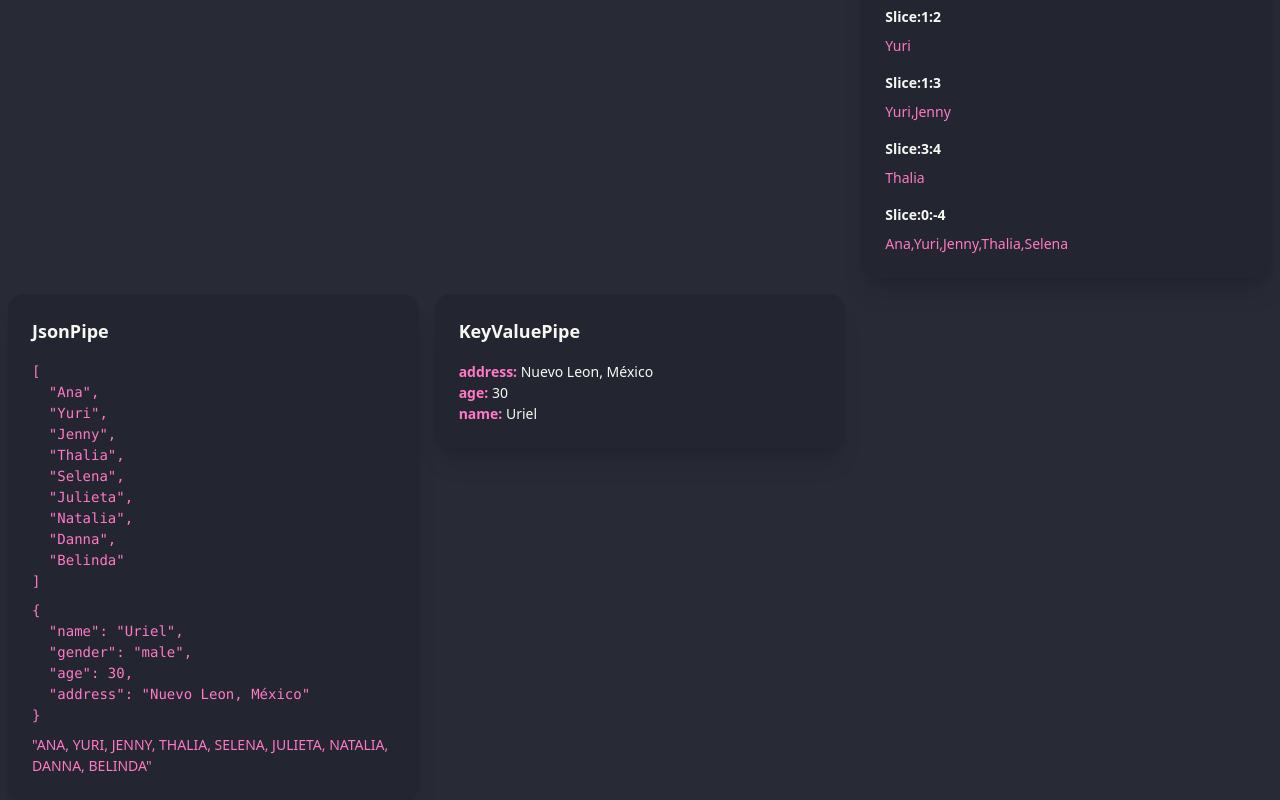
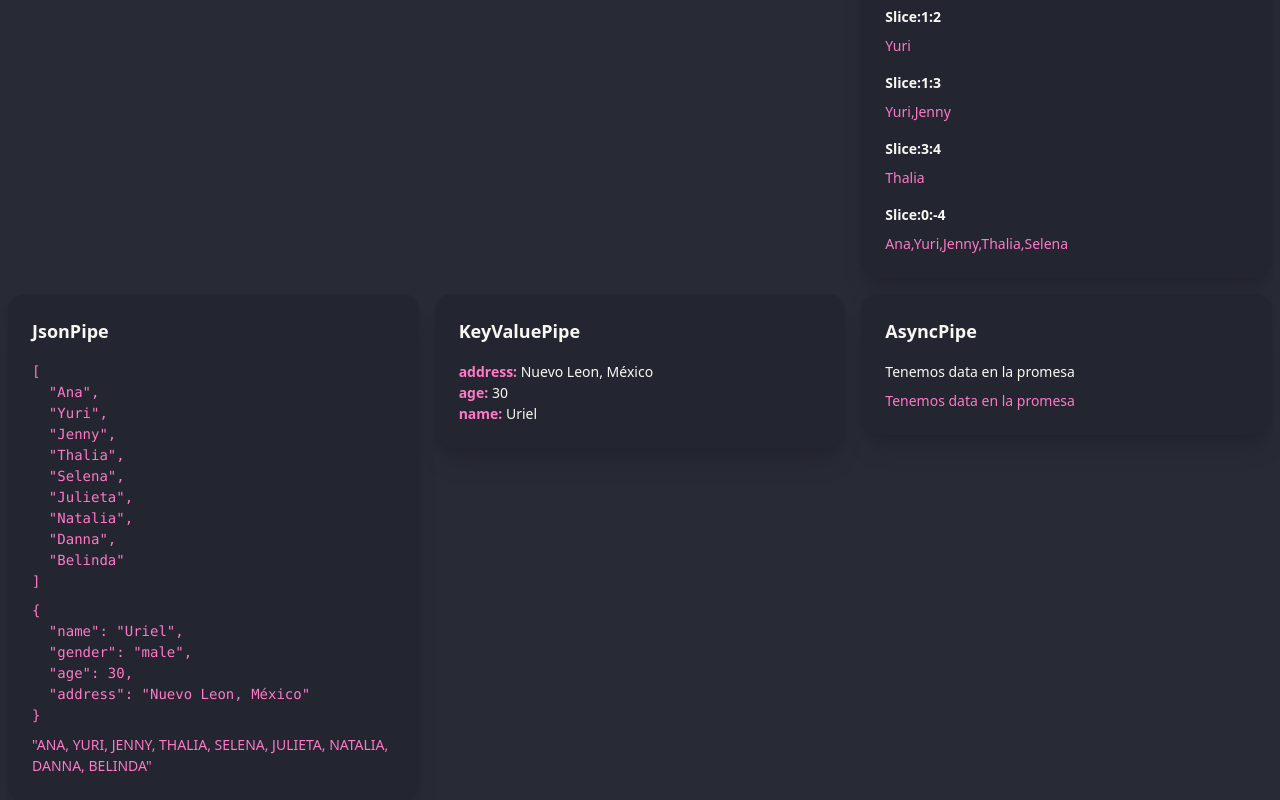
Before and after one commit to UrielQuiroz/pipes-app, an Angular app: page /uncommon in a window 1280 px wide. Shown: the part 347-1147 px from the top of the page. Built offline with nearby package versions, Linux system fonts and the light colour scheme.

Commit message:
AsyncPipe

```diff
--- a/src/app/pages/uncommon-page/uncommon-page.html
+++ b/src/app/pages/uncommon-page/uncommon-page.html
@@ -13,10 +13,11 @@
     </button>
   </app-card>
 
+  <!-- [disabled]="clients().length == 0" -->
+
   <app-card title="i18nSelectPluralPipe">
     <p>Actualmente {{ clients().length | i18nPlural: clientsMap() }}</p>
     <button
-          [disabled]="clients().length == 0"
       (click)="deleteClient()"
       class="btn btn-primary">
       Borrar cliente
@@ -64,4 +65,15 @@
       }
     </ul>
   </app-card>
+
+  <app-card title="AsyncPipe">
+    <p>{{ promiseValue | async }}</p>
+    @if ( promiseValue | async; as value ) {
+      <p class="text-primary">{{ value }}</p>
+    }
+
+    @else {
+      <p class="text-accent">Espere por favor...</p>
+    }
+  </app-card>
 </div>
--- a/src/app/pages/uncommon-page/uncommon-page.ts
+++ b/src/app/pages/uncommon-page/uncommon-page.ts
@@ -1,6 +1,6 @@
 import { ChangeDetectionStrategy, Component, signal } from '@angular/core';
 import { CardComponent } from "../../components/card/card";
-import { I18nPluralPipe, I18nSelectPipe, JsonPipe, KeyValuePipe, SlicePipe, UpperCasePipe } from '@angular/common';
+import { AsyncPipe, I18nPluralPipe, I18nSelectPipe, JsonPipe, KeyValuePipe, SlicePipe, UpperCasePipe } from '@angular/common';
 
 const client1 = {
   name: 'Uriel',
@@ -18,22 +18,30 @@
 
 @Component({
   selector: 'app-uncommon-page',
-  imports: [CardComponent, I18nSelectPipe, I18nPluralPipe, SlicePipe, JsonPipe, UpperCasePipe, KeyValuePipe],
+  imports: [
+    AsyncPipe,
+    CardComponent,
+    I18nSelectPipe,
+    I18nPluralPipe,
+    SlicePipe,
+    JsonPipe,
+    UpperCasePipe,
+    KeyValuePipe,
+  ],
   templateUrl: './uncommon-page.html',
   changeDetection: ChangeDetectionStrategy.OnPush,
 })
 export default class UncommonPage {
-
   // i18Select
   client = signal(client1);
 
   invitationMap = {
     male: 'invitarlo',
-    female: 'invitarla'
-  }
+    female: 'invitarla',
+  };
 
   changeClient() {
-    if( this.client() == client1) {
+    if (this.client() == client1) {
       this.client.set(client2);
       return;
     }
@@ -47,7 +55,7 @@
     '=1': 'tenemos un cliente esperando',
     '=2': 'tenemos 2 clientes esperando',
     other: 'tenemos # clientes esperando',
-  })
+  });
   clients = signal([
     'Ana',
     'Yuri',
@@ -57,18 +65,25 @@
     'Julieta',
     'Natalia',
     'Danna',
-    'Belinda'
-  ])
+    'Belinda',
+  ]);
 
   deleteClient() {
-    this.clients.update(prev => prev.slice(1))
+    this.clients.update((prev) => prev.slice(1));
   }
 
   // KeyValuePipe
   profile = {
     name: 'Uriel',
     age: 30,
-    address: 'Nuevo Leon, México'
-  }
+    address: 'Nuevo Leon, México',
+  };
 
+  // Async Pipe
+  promiseValue: Promise<string> = new Promise((resolve, reject) => {
+    setTimeout(() => {
+      resolve('Tenemos data en la promesa');
+      console.log('Promesa finalizada');
+    }, 3500);
+  })
 }
```
